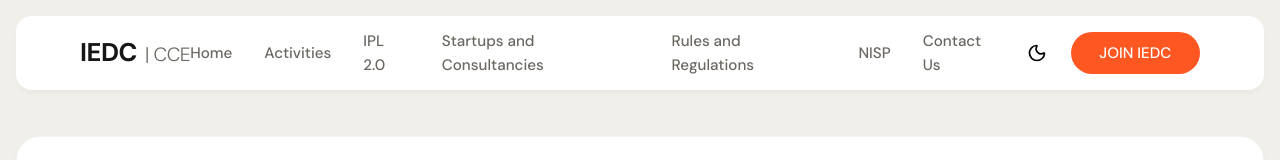
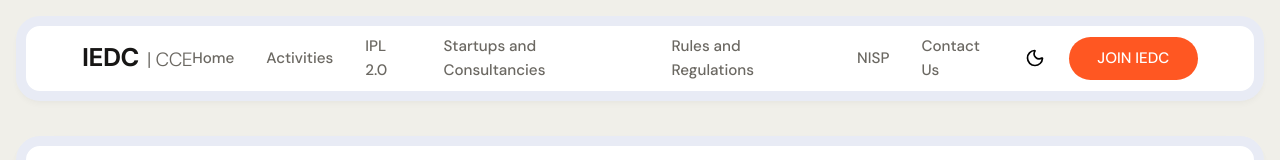
Before and after one commit to EDWINLEGEND/IEDC-CCE, a React (Vite) app: page /startups/hobbyhub in a window 1280 px wide. Shown: the top 160 px of the page. Built offline with nearby package versions, Linux system fonts and the light colour scheme.

Commit message:
Border update

```diff
--- a/src/components/Footer.css
+++ b/src/components/Footer.css
@@ -10,6 +10,7 @@
     width: calc(100% - 2rem);
     box-sizing: border-box;
     box-shadow: var(--card-shadow);
+    border: 10px solid var(--thick-border);
 }
 
 .footer-top {
--- a/src/components/Navbar.css
+++ b/src/components/Navbar.css
@@ -7,11 +7,12 @@
     transform: translateX(-50%);
     width: calc(100% - 2rem);
     max-width: 1800px;
-    padding: 0.8rem 2rem;
+    padding: 0.5rem 1.5rem;
     z-index: 1000;
     transition: all 0.3s ease;
     background: var(--card-bg);
-    border-radius: 16px;
+    border-radius: 24px;
+    border: 10px solid var(--thick-border);
     box-shadow: 0 4px 6px -1px rgba(0, 0, 0, 0.03), 0 2px 4px -1px rgba(0, 0, 0, 0.02);
     box-sizing: border-box;
 }
--- a/src/components/common/CardSection.css
+++ b/src/components/common/CardSection.css
@@ -18,7 +18,7 @@
     max-width: 1800px;
     margin: 0 auto;
     box-shadow: var(--card-shadow);
-    border: 1px solid var(--border-color);
+    border: 10px solid var(--thick-border);
 }
 
 @media (max-width: 768px) {
--- a/src/index.css
+++ b/src/index.css
@@ -15,9 +15,12 @@
   --card-bg: #ffffff;
   /* Pure white card to contrast light beige page */
   --card-shadow: 0 8px 30px -10px rgba(0, 0, 0, 0.04), 0 4px 10px rgba(0, 0, 0, 0.015);
+  --thick-border: #E8EBF5;
+  /* Soft modern lavender-gray border to match the reference images beautifully */
   --footer-bg: #1A1A1A;
   --footer-text: #ffffff;
   --footer-border: rgba(255, 255, 255, 0.08);
+
 
   --scrollbar-thumb: #9ca3af;
   --scrollbar-track: #f3f4f6;
@@ -45,6 +48,9 @@
   --nav-scrolled-bg: rgba(10, 10, 10, 0.95);
   --card-bg: #141414;
   --card-shadow: 0 10px 40px -10px rgba(0, 0, 0, 0.5);
+  --thick-border: rgba(0, 0, 0, 0.6);
+  /* very dark, almost imperceptible shadow or black border */
+
   --scrollbar-thumb: #4b5563;
   --scrollbar-track: #0a0a0a;
 }
```
